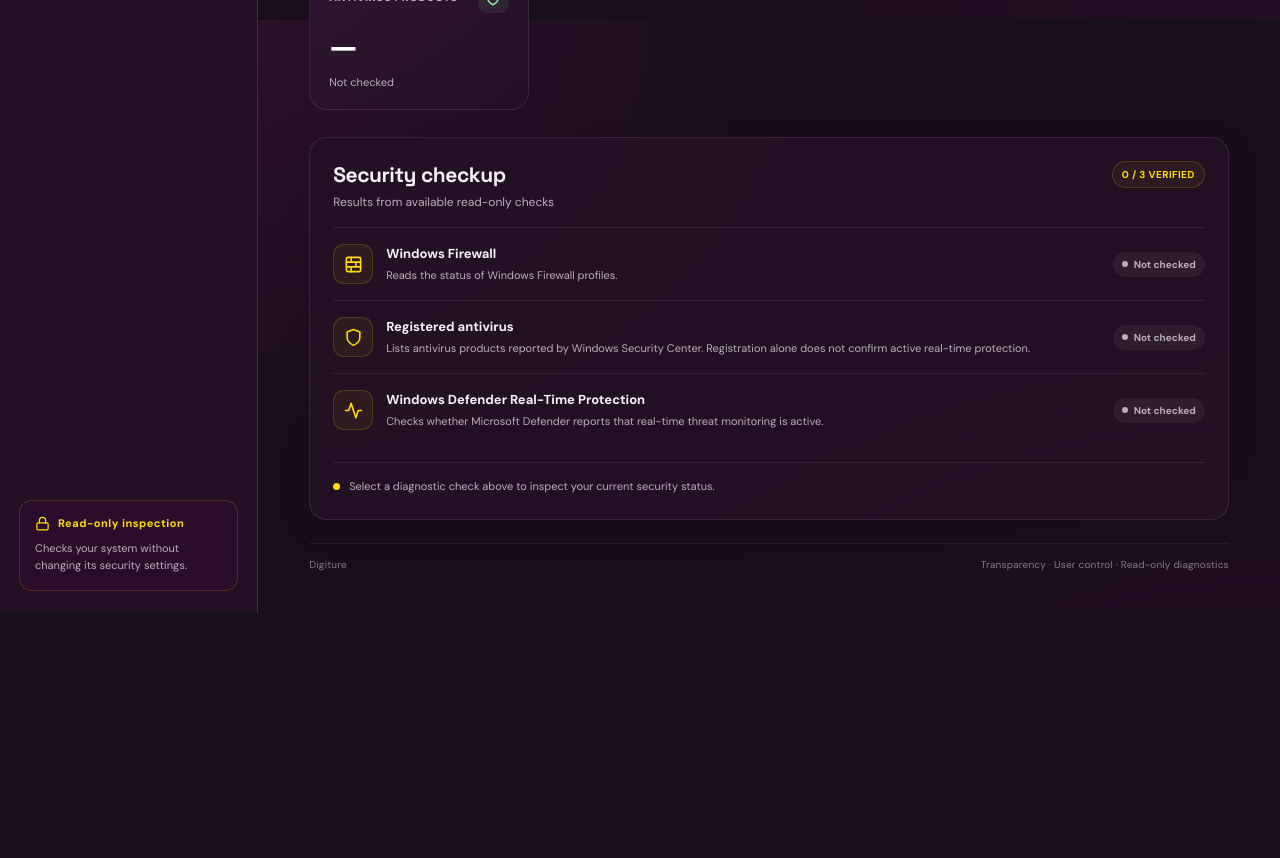
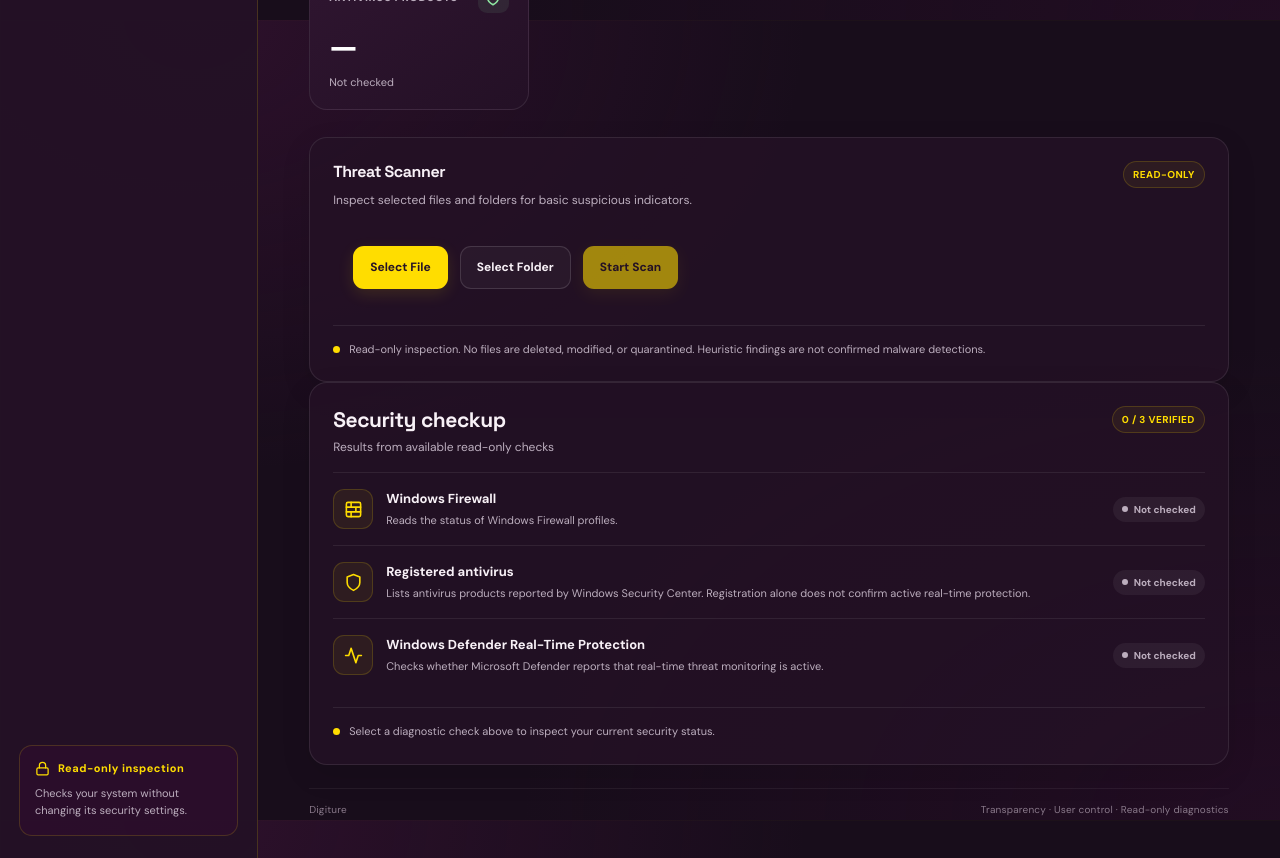
Before and after one commit to manasawasthi960-ui/digiture, a React (Vite) app: page / in a window 1280 px wide. Shown: the part 780-1638 px from the top of the page. Before the commit the page ends 1393 px from the top, so only its background shows below. Built offline with nearby package versions, Linux system fonts and the light colour scheme.

Commit message:
Add working read-only Threat Scanner

```diff
--- a/src/App.tsx
+++ b/src/App.tsx
@@ -1,5 +1,6 @@
 import { useState } from "react";
 import { invoke } from "@tauri-apps/api/core";
+import { open } from "@tauri-apps/plugin-dialog";
 import "./App.css";
 
 type FirewallProfile = {
@@ -32,6 +33,26 @@ type RealTimeProtectionStatus = {
   details: string;
 };
 
+
+
+type FileScanResult = {
+  name: string;
+  path: string;
+  extension: string;
+  size: number;
+  sha256: string | null;
+  status: string;
+  findings: string[];
+};
+
+type ScanReport = {
+  success: boolean;
+  scanned: number;
+  skipped: number;
+  results: FileScanResult[];
+  details: string;
+};
+
 function App() {
   const [checking, setChecking] = useState(false);
   const [firewall, setFirewall] = useState<FirewallStatus | null>(null);
@@ -46,6 +67,10 @@ function App() {
   const [protectionError, setProtectionError] = useState("");
 
   const [checkingAll, setCheckingAll] = useState(false);
+  const [scanningFiles, setScanningFiles] = useState(false);
+const [selectedPath, setSelectedPath] = useState("");
+const [scanReport, setScanReport] = useState<ScanReport | null>(null);
+const [scanError, setScanError] = useState("");
 
   async function checkFirewall() {
     if (checking) return;
@@ -113,6 +138,68 @@ function App() {
       setCheckingAll(false);
     }
   }
+
+  async function selectFile() {
+  setScanError("");
+
+  try {
+    const selected = await open({
+      multiple: false,
+      directory: false,
+      title: "Select a file to inspect",
+    });
+
+    if (typeof selected === "string") {
+      setSelectedPath(selected);
+      setScanReport(null);
+    }
+  } catch (err) {
+    setScanError(String(err));
+  }
+}
+
+async function selectFolder() {
+  setScanError("");
+
+  try {
+    const selected = await open({
+      multiple: false,
+      directory: true,
+      title: "Select a folder to inspect",
+    });
+
+    if (typeof selected === "string") {
+      setSelectedPath(selected);
+      setScanReport(null);
+    }
+  } catch (err) {
+    setScanError(String(err));
+  }
+}
+
+async function startFileScan() {
+  if (!selectedPath || scanningFiles) return;
+
+  setScanningFiles(true);
+  setScanError("");
+  setScanReport(null);
+
+  try {
+    const result = await invoke<ScanReport>("scan_selected_path", {
+      path: selectedPath,
+    });
+
+    setScanReport(result);
+
+    if (!result.success) {
+      setScanError(result.details || "File scan failed.");
+    }
+  } catch (err) {
+    setScanError(String(err));
+  } finally {
+    setScanningFiles(false);
+  }
+}
 
   function getAntivirusProducts(): AntivirusProduct[] {
     if (!antivirus?.success || !antivirus.products) return [];
@@ -423,6 +510,116 @@ function App() {
           </article>
         </section>
 
+
+        {/* THREAT SCANNER */}
+<section className="checks-panel" id="threat-scanner">
+  <div className="panel-heading">
+    <div>
+      <h3>Threat Scanner</h3>
+      <p>Inspect selected files and folders for basic suspicious indicators.</p>
+    </div>
+    <span className="check-count">READ-ONLY</span>
+  </div>
+
+  <div style={{ padding: "20px" }}>
+    <div style={{ display: "flex", gap: "12px", flexWrap: "wrap" }}>
+      <button
+        className="primary-button"
+        type="button"
+        onClick={selectFile}
+        disabled={scanningFiles}
+      >
+        Select File
+      </button>
+
+      <button
+        className="secondary-button"
+        type="button"
+        onClick={selectFolder}
+        disabled={scanningFiles}
+      >
+        Select Folder
+      </button>
+
+      <button
+        className="primary-button"
+        type="button"
+        onClick={startFileScan}
+        disabled={!selectedPath || scanningFiles}
+      >
+        {scanningFiles ? "Scanning..." : "Start Scan"}
+      </button>
+    </div>
+
+    {selectedPath && (
+      <p style={{ marginTop: "16px", overflowWrap: "anywhere" }}>
+        <strong>Selected path:</strong> {selectedPath}
+      </p>
+    )}
+
+    {scanError && (
+      <div className="notice error-notice" role="alert">
+        <div className="notice-body">
+          <strong>Scanner error</strong>
+          <p>{scanError}</p>
+        </div>
+      </div>
+    )}
+
+    {scanReport && (
+      <div style={{ marginTop: "24px" }}>
+        <h4>Scan Results</h4>
+
+        <p>
+          Files inspected: <strong>{scanReport.scanned}</strong>
+          {" · "}
+          Skipped: <strong>{scanReport.skipped}</strong>
+        </p>
+
+        <p>{scanReport.details}</p>
+
+        {scanReport.results.map((file, index) => (
+          <article
+            className="check-row"
+            key={`${file.path}-${index}`}
+            style={{ alignItems: "flex-start" }}
+          >
+            <div className="check-info">
+              <strong>{file.name}</strong>
+
+              <p>Size: {(file.size / 1024).toFixed(2)} KB</p>
+
+              <p>Extension: {file.extension || "None"}</p>
+
+              <p>Status: {file.status}</p>
+
+              {file.sha256 && (
+                <p style={{ overflowWrap: "anywhere" }}>
+                  SHA-256: {file.sha256}
+                </p>
+              )}
+
+              {file.findings.length > 0 && (
+                <ul>
+                  {file.findings.map((finding, findingIndex) => (
+                    <li key={findingIndex}>{finding}</li>
+                  ))}
+                </ul>
+              )}
+            </div>
+          </article>
+        ))}
+      </div>
+    )}
+  </div>
+
+  <div className="panel-footer">
+    <span className="footer-dot" />
+    Read-only inspection. No files are deleted, modified, or quarantined.
+    Heuristic findings are not confirmed malware detections.
+  </div>
+</section>
+
         <section className="checks-panel" id="security-results">
           <div className="panel-heading">
             <div>
@@ -570,6 +767,9 @@ function App() {
       </main>
     </div>
   );
+
+
+
 }
 
 export default App;
```
Also changed, not shown: package.json (+6 -5 lines), 1 other file (tests, documents, lock files or other folders).
